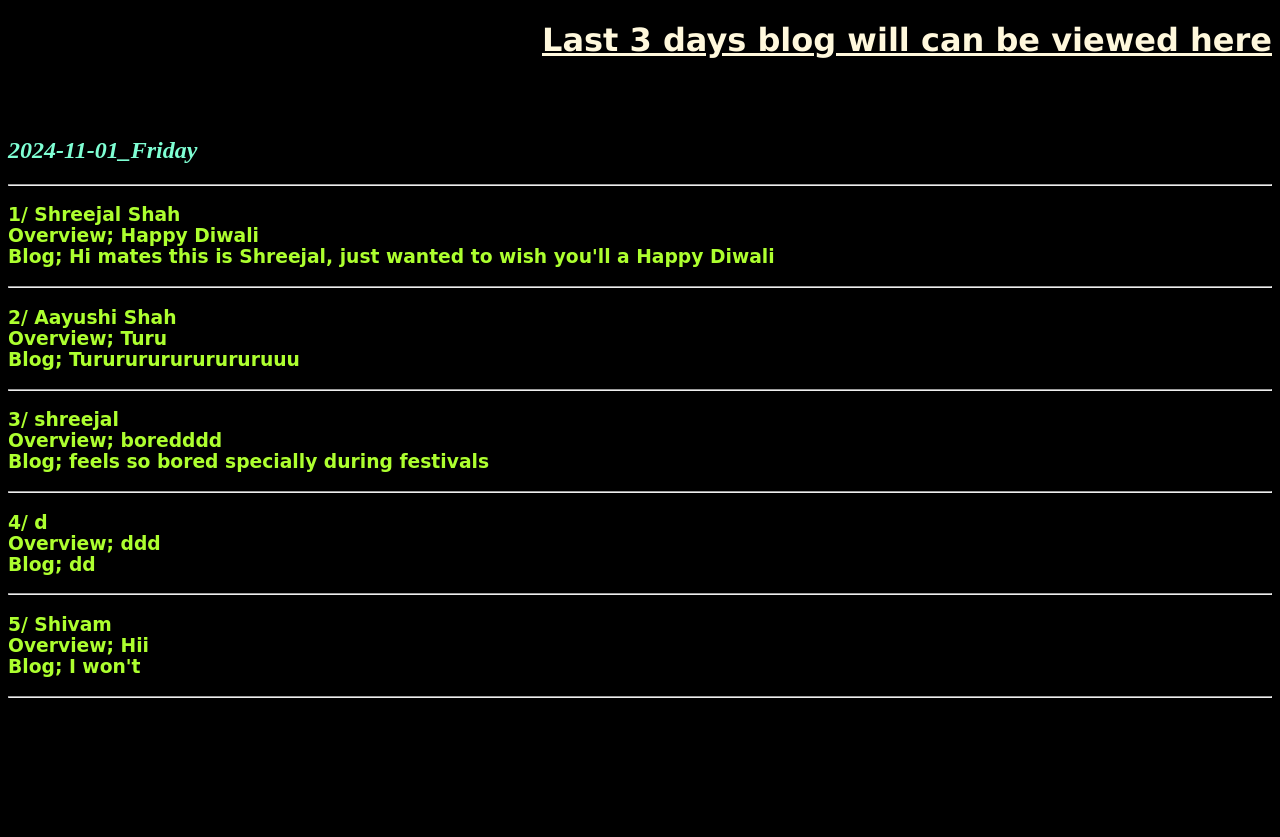
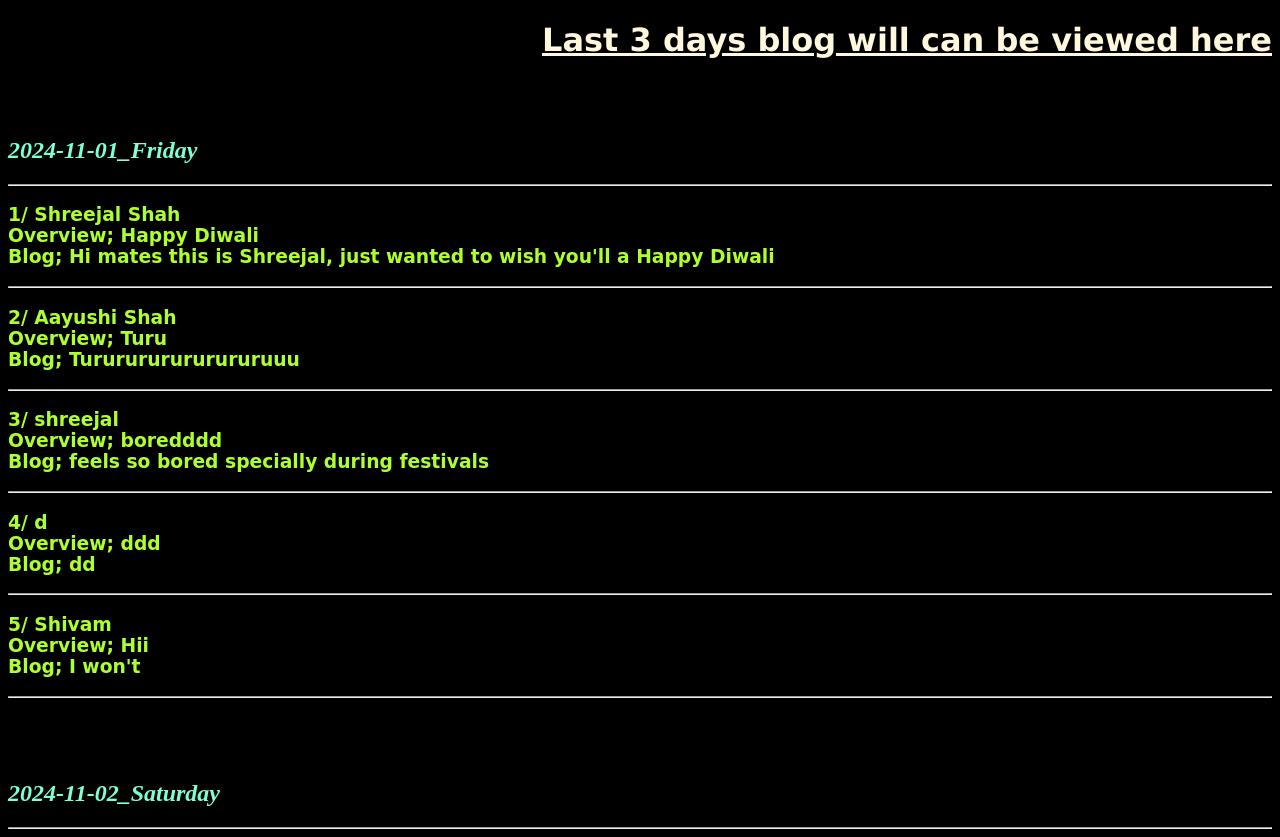
Before and after one commit to shreejalshah/BlogList, a plain HTML site: page index.html in a window 1280 px wide. Before the commit the page ends 800 px from the top, so only its background shows below. Drawn offline with Linux system fonts and the light colour scheme.

Commit message:
Update index.html

```diff
--- a/index.html
+++ b/index.html
@@ -18,3 +18,6 @@
 <h3>3/ shreejal<br>Overview; boredddd<br>Blog; feels so bored specially during festivals<br></h3><hr>
 <h3>4/ d<br>Overview; ddd<br>Blog; dd<br></h3><hr>
 <h3>5/ Shivam<br>Overview; Hii<br>Blog; I won't<br></h3><hr>
+<br><br><br>
+
+<h2><i>2024-11-02_Saturday</i></h2><hr>
```
